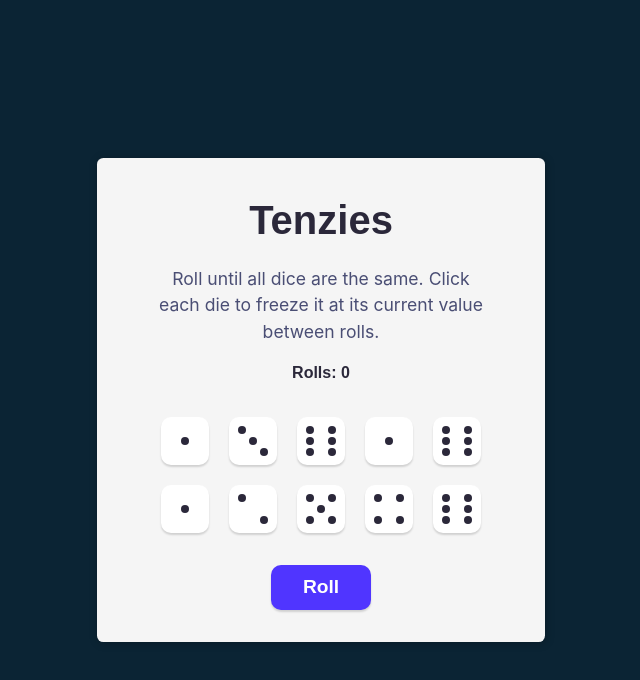
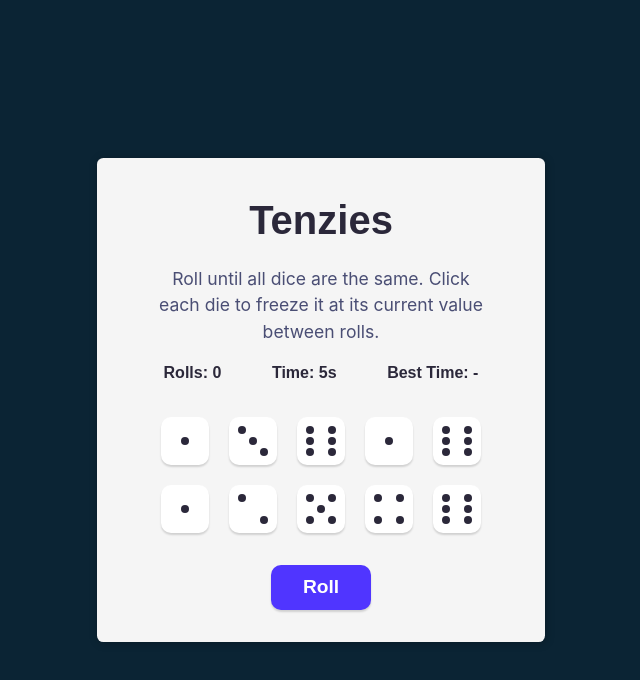
Before and after one commit to anamarijadraskovic/tenzies, a React (Vite) app: page / in a window 1280 px wide. Shown: the top 680 px of the page, without its empty margins (319-959 px from the left). Built offline with nearby package versions, Linux system fonts and the light colour scheme; a web font is replaced by a local one.

Commit message:
Add timer and best time functionality

```diff
--- a/src/App.jsx
+++ b/src/App.jsx
@@ -7,6 +7,11 @@ import { Die } from "./Die.jsx";
 export default function App() {
   const [dice, setDice] = useState(() => generateAllNewDice()); // lazy initialization
   const [rolls, setRolls] = useState(0);
+  const [time, setTime] = useState(0);
+  const [bestTime, setBestTime] = useState(
+    () => parseInt(localStorage.getItem("bestTime"), 10) || 0, // lazy initialization
+  );
+  const [timerActive, setTimerActive] = useState(true);
 
   const mainButtonRef = useRef(null);
 
@@ -17,8 +22,27 @@ export default function App() {
   useEffect(() => {
     if (isGameWon) {
       mainButtonRef.current.focus();
+
+      if (bestTime === 0 || time < bestTime) {
+        setBestTime(time);
+        localStorage.setItem("bestTime", time.toString());
+      }
+
+      setTimerActive(false);
     }
-  }, [isGameWon]);
+  }, [isGameWon, time, bestTime]);
+
+  useEffect(() => {
+    let interval = null;
+
+    if (timerActive && !isGameWon) {
+      interval = setInterval(() => {
+        setTime((t) => t + 1);
+      }, 1000);
+    }
+
+    return () => clearInterval(interval);
+  }, [timerActive, isGameWon]);
 
   function generateAllNewDice() {
     return new Array(10)
@@ -41,6 +65,8 @@ export default function App() {
     } else {
       setDice(generateAllNewDice());
       setRolls(0);
+      setTime(0);
+      setTimerActive(false);
     }
   }
 
@@ -78,6 +104,8 @@ export default function App() {
       </p>
       <section className="stats">
         <span>Rolls: {rolls}</span>
+        <span>Time: {time}s</span>
+        <span>Best Time: {bestTime ? `${bestTime}s` : "-"}</span>
       </section>
       <div className="dice-container">{diceElements}</div>
       <button
--- a/src/app.css
+++ b/src/app.css
@@ -104,6 +104,9 @@ main {
 
 .stats {
   display: flex;
+  flex-wrap: wrap;
+  gap: 1rem;
+  align-items: center;
   justify-content: space-evenly;
   width: 100%;
   font-weight: 700;
```
